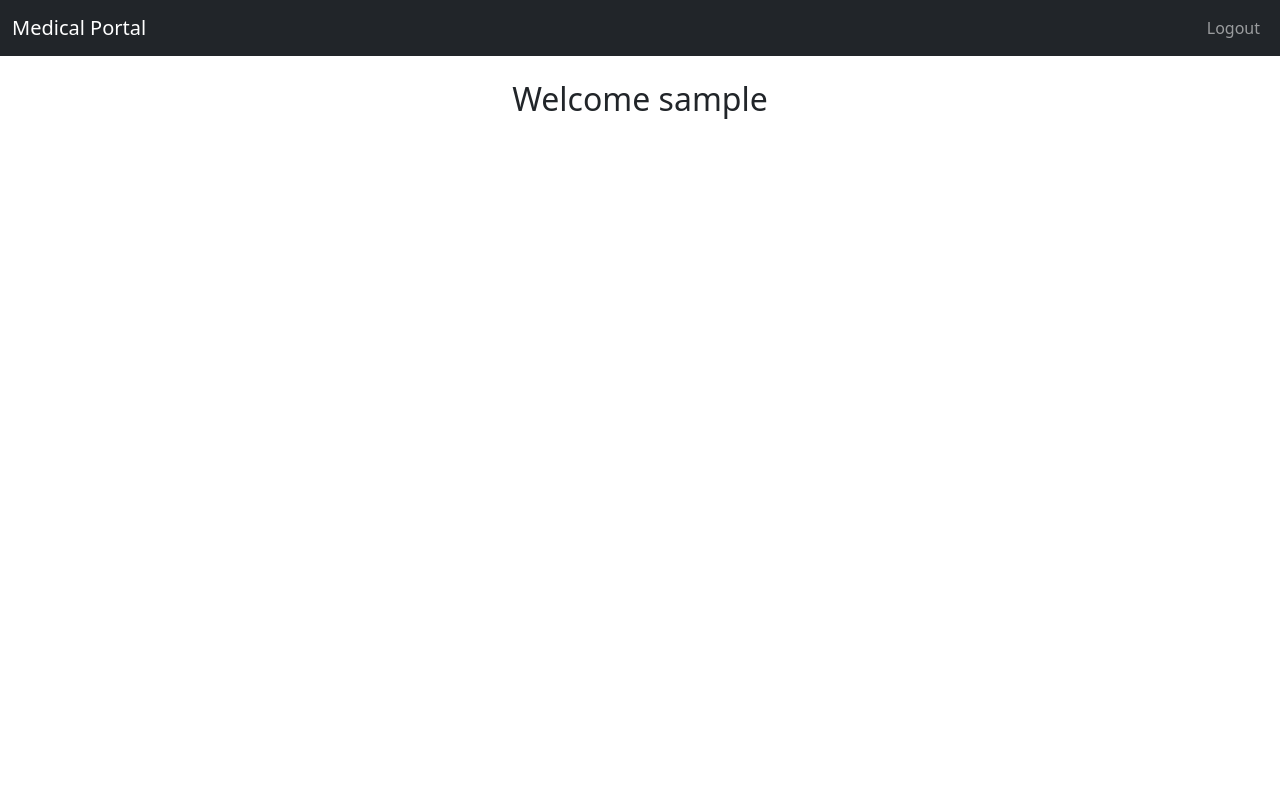
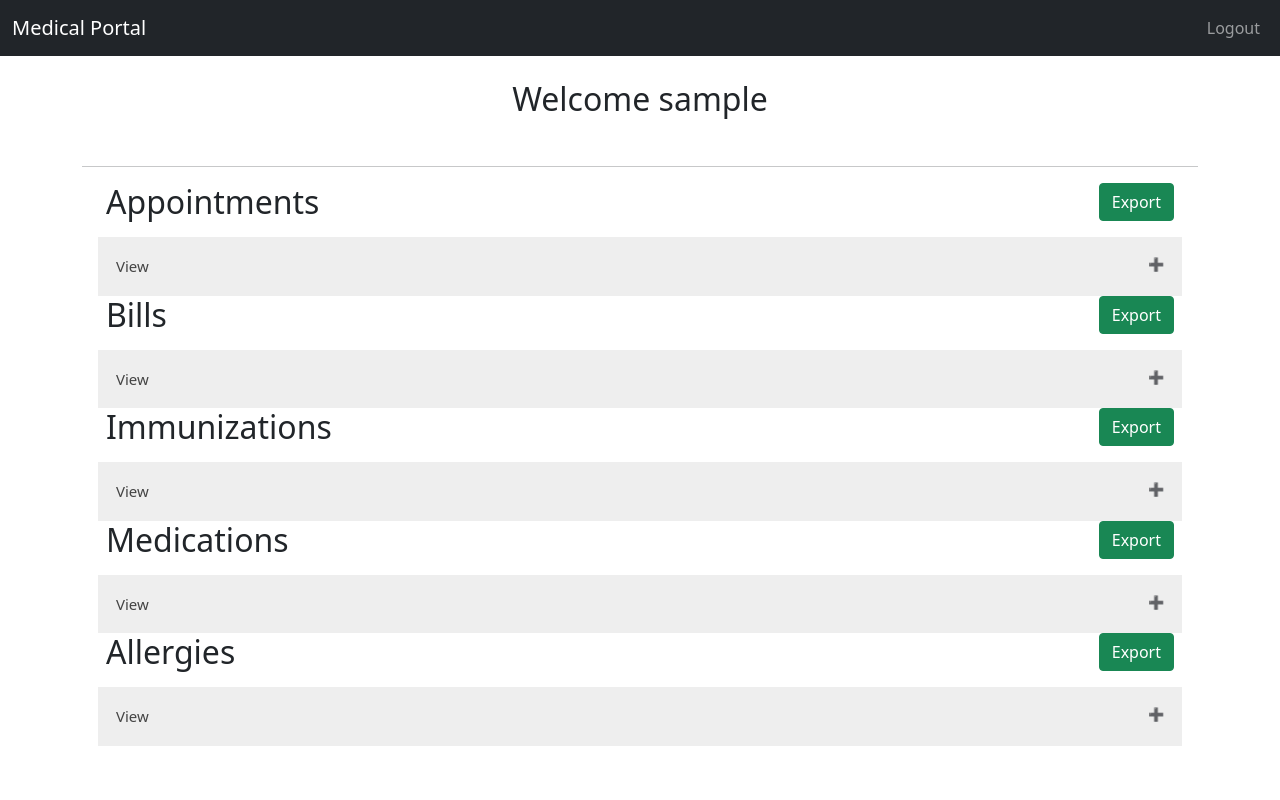
Before and after one commit to jassiel/cs4750-project, a PHP site: page /home.php in a window 1280 px wide. Run offline with PHP 8.4, Linux system fonts and the light colour scheme; the visitor is signed in with stand-in values (Sample User, id 1); tables that the repository leaves empty or names only in its code hold one stand-in row (values such as "Sample post").

Commit message:
Implemented patient.php, cleaned up files

```diff
--- a/header.php
+++ b/header.php
@@ -1,4 +1,8 @@
-<?php session_start(); ?>
+<?php
+session_start();
+require("connect-db.php");
+require ("request-db.php");
+?>
 
 <header>
   <nav class="navbar navbar-expand-md navbar-dark bg-dark">
--- a/home.php
+++ b/home.php
@@ -1,5 +1,7 @@
 <?php
 session_start();
+// require("connect-db.php");
+// require ("request-db.php");
 ?>
 <html>
 
@@ -24,9 +26,35 @@ session_start();
          <div class="row g-3 mt-2">
             <div class="col">
                <h2>Welcome <?php echo $_SESSION['username']; ?></h2>
+
+               <!-- <p><?php
+               $patient = getPatientByUserId(($_SESSION['userID']));
+               var_dump($patient);
+               ?></p> -->
+
             </div>
          </div>
       </div>
+
+      <?php if ($_SESSION['usertype'] == "patient") { ?>
+         <div class="container" align="center">
+            <div class="row g-3 mt-2">
+               <div class="col">
+                  <?php include ("patient.php"); ?>
+               </div>
+            </div>
+         </div>
+      <?php } else { ?>
+         <div class="container" align="center">
+            <div class="row g-3 mt-2">
+               <div class="col">
+                  <?php include ("doctor.php"); ?>
+               </div>
+            </div>
+         </div>
+      <?php } ?>
+
+
    <?php } else { ?>
       <div class="container" align="center">
          <div class="row g-3 mt-2">
--- a/login.php
+++ b/login.php
@@ -11,7 +11,7 @@ if ($_SERVER['REQUEST_METHOD'] == 'POST') {
     $mypassword = $_POST['passwd'];
     $hashed_password = password_hash($mypassword, PASSWORD_DEFAULT);
 
-    $query = 'SELECT * FROM users WHERE username=:username';
+    $query = 'SELECT * FROM Users WHERE username=:username';
     $statement = $db->prepare($query);
     $statement->bindValue(':username', $myusername);
     $statement->execute();
@@ -19,6 +19,8 @@ if ($_SERVER['REQUEST_METHOD'] == 'POST') {
 
     if (password_verify($mypassword, $result['passcode'])) {
         $_SESSION['username'] = $myusername;
+        $_SESSION['usertype'] = $result['usertype'];
+        $_SESSION['userID'] = intval($result['userID']);;
         header("location: home.php");
     } else {
         $error = 'Your Username or Password is invalid ';
--- /dev/null
+++ b/patient.php
@@ -0,0 +1,318 @@
+<?php
+session_start();
+// require("connect-db.php");
+// require ("request-db.php");
+?>
+
+<?php   // form handling
+$patient = getPidFromUserID($_SESSION['userID']);
+$allergies = getPatientAllergies($patient[0]);
+$appointments = getPatientAppointments($patient[0]);
+$bills = getPatientBills($patient[0]);
+$immunizations = getPatientImmunizations($patient[0]);
+$meds = getPatientMedications($patient[0]);
+
+
+if ($_SERVER['REQUEST_METHOD'] == 'POST') {
+    if (!empty($_POST['exportApps'])) {
+        exportApps($appointments);
+    } else if (!empty($_POST['exportBills'])) {
+        exportBills($bills);
+    } else if (!empty($_POST['exportImms'])) {
+        exportImms($immunizations);
+    } else if (!empty($_POST['exportMeds'])) {
+        exportMeds($meds);
+    } else if (!empty($_POST['exportAlls'])) {
+        exportAlls($allergies);
+    }
+}
+
+?>
+
+<html>
+
+<head>
+    <meta charset="utf-8">
+    <meta http-equiv="X-UA-Compatible" content="IE=edge">
+    <meta name="viewport" content="width=device-width, initial-scale=1">
+    <meta name="author" content="Group Project">
+    <meta name="description" content="Medical Portal">
+    <meta name="keywords" content="CS 4750 Project">
+    <link rel="icon" type="image/png" href="https://www.cs.virginia.edu/~up3f/cs4750/images/db-icon.png" />
+
+    <title>Medical Portal</title>
+    <link href="https://cdn.jsdelivr.net/npm/bootstrap@5.1.3/dist/css/bootstrap.min.css" rel="stylesheet"
+        integrity="sha384-1BmE4kWBq78iYhFldvKuhfTAU6auU8tT94WrHftjDbrCEXSU1oBoqyl2QvZ6jIW3" crossorigin="anonymous">
+</head>
+
+<body>
+    <hr />
+
+    <div class="container">
+        <div align="left">
+            <?php if ($appointments == NULL) { ?>
+                <div class="col-md-8">
+                    <h2>Appointments</h2>
+                    <p>No upcoming appointments</p>
+                </div>
+            <?php } else { ?>
+                <div class="row g-3 mx-auto">
+                    <div class="col-4 d-grid ">
+                        <h2>Appointments</h2>
+                    </div>
+                    <div class="col text-end">
+                        <form method="post" action="<?php echo $_SERVER['PHP_SELF']; ?>">
+                            <input type="submit" name="exportApps" value="Export" class="btn btn-success">
+                        </form>
+                    </div>
+                </div>
+                <button type="btn btn-secondary" class="collapsible">View</button>
+                <div class="content row justify-content-center">
+                    <table class="w3-table w3-bordered w3-card-4" style="width:100%">
+                        <thead>
+                            <tr style="background-color:#B0B0B0">
+                                <th><b>Date</b></th>
+                                <th><b>Reason for Visit</b></th>
+                            </tr>
+                        </thead>
+                        <tbody>
+                            <?php foreach ($appointments as $app): ?>
+                                <tr>
+                                    <td><?php echo $app['date']; ?></td>
+                                    <td><?php echo $app['description']; ?></td>
+                                </tr>
+                            <?php endforeach; ?>
+                        </tbody>
+                    </table>
+                </div>
+            <?php } ?>
+        </div>
+    </div>
+
+    <div class="container">
+        <div align="left">
+            <?php if ($bills == NULL) { ?>
+                <div class="col-md-8">
+                    <h2>Bills</h2>
+                    <p>No bills to show</p>
+                </div>
+            <?php } else { ?>
+                <div class="row g-3 mx-auto">
+                    <div class="col-4 d-grid ">
+                        <h2>Bills</h2>
+                    </div>
+                    <div class="col text-end">
+                        <form method="post" action="<?php echo $_SERVER['PHP_SELF']; ?>">
+                            <input type="submit" name="exportBills" value="Export" class="btn btn-success">
+                        </form>
+                    </div>
+                </div>
+                <button type="btn btn-secondary" class="collapsible">View</button>
+                <div class="content row justify-content-center">
+                    <table class="w3-table w3-bordered w3-card-4" style="width:100%">
+                        <thead>
+                            <tr style="background-color:#B0B0B0">
+                                <th><b>From date</b></th>
+                                <th><b>Amount</b></th>
+                            </tr>
+                        </thead>
+                        <tbody>
+                            <?php foreach ($bills as $bill): ?>
+                                <?php $temp = getBillApp($bill['appID']); ?>
+                                <tr>
+                                    <td><?php echo $temp['date']; ?></td>
+                                    <td><?php echo $bill['cost']; ?></td>
+                                </tr>
+                            <?php endforeach; ?>
+                        </tbody>
+                    </table>
+                </div>
+            <?php } ?>
+        </div>
+    </div>
+
+    <div class="container">
+        <div align="left">
+            <?php if ($immunizations == NULL) { ?>
+                <div class="col-md-8">
+                    <h2>Immunizations</h2>
+                    <p>No records on file</p>
+                </div>
+            <?php } else { ?>
+                <div class="row g-3 mx-auto">
+                    <div class="col-4 d-grid ">
+                        <h2>Immunizations</h2>
+                    </div>
+                    <div class="col text-end">
+                        <form method="post" action="<?php echo $_SERVER['PHP_SELF']; ?>">
+                            <input type="submit" name="exportImms" value="Export" class="btn btn-success">
+                        </form>
+                    </div>
+                </div>
+                <button type="btn btn-secondary" class="collapsible">View</button>
+                <div class="content row justify-content-center">
+                    <table class="w3-table w3-bordered w3-card-4" style="width:100%">
+                        <thead>
+                            <tr style="background-color:#B0B0B0">
+                                <th><b>Immunization</b></th>
+                            </tr>
+                        </thead>
+                        <tbody>
+                            <?php foreach ($immunizations as $imm): ?>
+                                <tr>
+                                    <td><?php echo $imm['description']; ?></td>
+                                </tr>
+                            <?php endforeach; ?>
+                        </tbody>
+                    </table>
+                </div>
+            <?php } ?>
+        </div>
+    </div>
+
+    <div class="container">
+        <div align="left">
+            <?php if ($meds == NULL) { ?>
+                <div class="col-md-8">
+                    <h2>Medications</h2>
+                    <p>None perscribed</p>
+                </div>
+            <?php } else { ?>
+                <div class="row g-3 mx-auto">
+                    <div class="col-4 d-grid ">
+                        <h2>Medications</h2>
+                    </div>
+                    <div class="col text-end">
+                        <form method="post" action="<?php echo $_SERVER['PHP_SELF']; ?>">
+                            <input type="submit" name="exportMeds" value="Export" class="btn btn-success">
+                        </form>
+                    </div>
+                </div>
+                <button type="btn btn-secondary" class="collapsible">View</button>
+                <div class="content row justify-content-center">
+                    <table class="w3-table w3-bordered w3-card-4" style="width:100%">
+                        <thead>
+                            <tr style="background-color:#B0B0B0">
+                                <th><b>Medication</b></th>
+                            </tr>
+                        </thead>
+                        <tbody>
+                            <?php foreach ($meds as $med): ?>
+                                <tr>
+                                    <td><?php echo $med['description']; ?></td>
+                                </tr>
+                            <?php endforeach; ?>
+                        </tbody>
+                    </table>
+                </div>
+            <?php } ?>
+        </div>
+    </div>
+
+    <div class="container">
+        <div align="left">
+            <?php if ($allergies == NULL) { ?>
+                <div class="col-md-8">
+                    <h2>Allergies</h2>
+                    <p>None on record</p>
+                </div>
+            <?php } else { ?>
+                <div class="row g-3 mx-auto">
+                    <div class="col-4 d-grid ">
+                        <h2>Allergies</h2>
+                    </div>
+                    <div class="col text-end">
+                        <form method="post" action="<?php echo $_SERVER['PHP_SELF']; ?>">
+                            <input type="submit" name="exportAlls" value="Export" class="btn btn-success">
+                        </form>
+                    </div>
+                </div>
+                <button type="btn btn-secondary" class="collapsible">View</button>
+                <div class="content row justify-content-center">
+                    <table class="w3-table w3-bordered w3-card-4" style="width:100%">
+                        <thead>
+                            <tr style="background-color:#B0B0B0">
+                                <th><b>Allergy</b></th>
+                                <th><b>Description</b></th>
+                                <th><b>Severity</b></th>
+                            </tr>
+                        </thead>
+                        <tbody>
+                            <?php foreach ($allergies as $allergery): ?>
+                                <tr>
+                                    <td><?php echo $allergery['aType']; ?></td>
+                                    <td><?php echo $allergery['description']; ?></td>
+                                    <td><?php echo $allergery['severity']; ?></td>
+                                </tr>
+                            <?php endforeach; ?>
+                        </tbody>
+                    </table>
+                </div>
+            <?php } ?>
+        </div>
+    </div>
+
+
+
+    <style>
+        .collapsible {
+            background-color: #eee;
+            color: #444;
+            cursor: pointer;
+            padding: 18px;
+            width: 100%;
+            border: none;
+            text-align: left;
+            outline: none;
+            font-size: 15px;
+        }
+
+        /* Add a background color to the button if it is clicked on (add the .active class with JS), and when you move the mouse over it (hover) */
+        .active,
+        .collapsible:hover {
+            background-color: #ccc;
+        }
+
+        .content {
+            padding: 0 18px;
+            background-color: white;
+            max-height: 0;
+            overflow: hidden;
+            transition: max-height 0.2s ease-out;
+        }
+
+        .collapsible:after {
+            content: '\02795';
+            /* Unicode character for "plus" sign (+) */
+            font-size: 13px;
+            color: white;
+            float: right;
+            margin-left: 5px;
+        }
+
+        .active:after {
+            content: "\2796";
+            /* Unicode character for "minus" sign (-) */
+        }
+    </style>
+
+    <script>
+        var coll = document.getElementsByClassName("collapsible");
+        var i;
+
+        for (i = 0; i < coll.length; i++) {
+            coll[i].addEventListener("click", function () {
+                this.classList.toggle("active");
+                var content = this.nextElementSibling;
+                if (content.style.maxHeight) {
+                    content.style.maxHeight = null;
+                } else {
+                    content.style.maxHeight = content.scrollHeight + "px";
+                }
+            });
+        }
+    </script>
+
+</body>
+
+</html>
--- a/request-db.php
+++ b/request-db.php
@@ -22,17 +22,12 @@ function addPatients($pID, $first, $last, $gender, $DOB, $SSN, $ethnicity, $stre
 
       $statement->execute();
       $statement->closeCursor();
-   } catch (PDOException $e)
-   {
+   } catch (PDOException $e) {
       $e->getMessage();   // consider a generic message
-   } catch (Exception $e)
-   {
+   } catch (Exception $e) {
       $e->getMessage();   // consider a generic message
    }
 }
-
-
-
 
 function getAllPatients()
 {
@@ -46,7 +41,6 @@ function getAllPatients()
 
    return $result;
 }
-
 
 function getPatientById($pID)
 {
@@ -62,11 +56,10 @@ function getPatientById($pID)
    return $result;
 }
 
-
 function updatePatient($pID, $first, $last, $gender, $DOB, $SSN, $ethnicity, $street, $city, $state, $zip)
 {
    global $db;
-   $query = "update Patient set first=:first, last=:last, gender=:gender, DOB=:DOB, SSN=:SSN, ethnicity=:ethnicity, street=:street, city=:city, state=:state, zip=:zip where pID=:pID" ;
+   $query = "update Patient set first=:first, last=:last, gender=:gender, DOB=:DOB, SSN=:SSN, ethnicity=:ethnicity, street=:street, city=:city, state=:state, zip=:zip where pID=:pID";
 
 
    $statement = $db->prepare($query);
@@ -87,11 +80,10 @@ function updatePatient($pID, $first, $last, $gender, $DOB, $SSN, $ethnicity, $st
    $statement->closeCursor();
 }
 
-
 function deletePatient($pID)
 {
    global $db;
-   $query = "delete from Patient where pID=:pID" ;
+   $query = "delete from Patient where pID=:pID";
 
 
    $statement = $db->prepare($query);
@@ -160,7 +152,8 @@ function deleteAppointment($appID)
    $statement->execute();
    $statement->closeCursor();
 }
-function exportPatients($patients) {
+function exportPatients($patients)
+{
    $filename = "patients_" . date('Y-m-d') . ".csv";
    header('Content-Type: text/csv; charset=utf-8');
    header('Content-Disposition: attachment; filename="' . $filename . '"');
@@ -180,7 +173,262 @@ function exportPatients($patients) {
          $row['city'],
          $row['state'],
          $row['zip'],
-       ));
+      )
+      );
+   }
+
+   fclose($output);
+   exit();
+}
+
+function getPatientByUserId($userID)
+{
+   global $db;
+   $query = "select * from Patient where userID=:userID";
+   $statement = $db->prepare($query);    // compile
+   $statement->bindValue(':userID', $userID);
+   $statement->execute();
+   $result = $statement->fetch();
+   $statement->closeCursor();
+
+   return $result;
+}
+
+function getPidFromUserID($userID)
+{
+   global $db;
+   $query = 'select pID from Patient where userID=:userID';
+   $statement = $db->prepare($query);    // compile
+   $statement->bindValue(':userID', $userID);
+   $statement->execute();
+   $result = $statement->fetch();
+   $statement->closeCursor();
+
+   return $result;
+}
+
+function getPatientAllergies($pID)
+{
+   global $db;
+   $query = 'select aType, description, severity from Allergies where pID=:pID';
+   $statement = $db->prepare($query);    // compile
+   $statement->bindValue(':pID', $pID);
+   $statement->execute();
+   $result = $statement->fetchAll();
+   $statement->closeCursor();
+
+   if ($result == 0) {
+      return NULL;
+   } else
+      return $result;
+}
+
+function getPatientAppointments($pID)
+{
+   global $db;
+   $query = 'select * from Appointments where pID=:pID';
+   $statement = $db->prepare($query);    // compile
+   $statement->bindValue(':pID', $pID);
+   $statement->execute();
+   $result = $statement->fetchAll();
+   $statement->closeCursor();
+
+   if ($result == 0) {
+      return NULL;
+   } else
+      return $result;
+}
+
+function getPatientDoctor($docID)
+{
+   global $db;
+   $query = 'select first, last from Doctor where docID=:docID';
+   $statement = $db->prepare($query);    // compile
+   $statement->bindValue(':docID', $docID);
+   $statement->execute();
+   $result = $statement->fetch();
+   $statement->closeCursor();
+   echo $result == 0;
+   if ($result == 0) {
+      return NULL;
+   } else
+      return $result;
+}
+
+function getPatientBills($pID)
+{
+   global $db;
+   $query = 'select appID, cost from Bill where pID=:pID';
+   $statement = $db->prepare($query);    // compile
+   $statement->bindValue(':pID', $pID);
+   $statement->execute();
+   $result = $statement->fetchAll();
+   $statement->closeCursor();
+
+   if ($result == 0) {
+      return NULL;
+   } else
+      return $result;
+}
+
+function getBillApp($appID)
+{
+   global $db;
+   $query = 'select date from Appointments where appID=:appID';
+   $statement = $db->prepare($query);    // compile
+   $statement->bindValue(':appID', $appID);
+   $statement->execute();
+   $result = $statement->fetch();
+   $statement->closeCursor();
+
+   if ($result == 0) {
+      return NULL;
+   } else
+      return $result;
+}
+
+function getPatientImmunizations($pID)
+{
+   global $db;
+   $query = 'select description from Immunizations where pID=:pID';
+   $statement = $db->prepare($query);    // compile
+   $statement->bindValue(':pID', $pID);
+   $statement->execute();
+   $result = $statement->fetchAll();
+   $statement->closeCursor();
+
+   if ($result == 0) {
+      return NULL;
+   } else
+      return $result;
+}
+
+function getPatientMedications($pID)
+{
+   global $db;
+   $query = 'select mCode, description, reason from Medications where pID=:pID';
+   $statement = $db->prepare($query);    // compile
+   $statement->bindValue(':pID', $pID);
+   $statement->execute();
+   $result = $statement->fetchAll();
+   $statement->closeCursor();
+
+   if ($result == 0) {
+      return NULL;
+   } else
+      return $result;
+}
+
+function getMedsPerscribedBy($mCode)
+{
+   global $db;
+   $query = 'select docID from Perscribes where mCode=:mCode';
+   $statement = $db->prepare($query);    // compile
+   $statement->bindValue(':mCode', $mCode);
+   $statement->execute();
+   $result = $statement->fetch();
+   $statement->closeCursor();
+
+   if ($result == 0) {
+      return NULL;
+   } else
+      return $result;
+}
+
+function exportApps($apps)
+{
+   $filename = "appointments" . date('Y-m-d') . ".csv";
+   header('Content-Type: text/csv; charset=utf-8');
+   header('Content-Disposition: attachment; filename="' . $filename . '"');
+   $output = fopen('php://output', 'w');
+   fputcsv($output, array('Date', 'Reason for visit'));
+
+   foreach ($apps as $row) {
+      fputcsv($output, array(
+         $row['date'],
+         $row['description'],
+      )
+      );
+   }
+
+   fclose($output);
+   exit();
+}
+
+function exportBills($bills)
+{
+   $filename = "bills" . date('Y-m-d') . ".csv";
+   header('Content-Type: text/csv; charset=utf-8');
+   header('Content-Disposition: attachment; filename="' . $filename . '"');
+   $output = fopen('php://output', 'w');
+   fputcsv($output, array('Date', 'Cost'));
+
+   foreach ($bills as $row) {
+      $temp = getBillApp($row['appID']);
+      fputcsv($output, array(
+         $temp['date'],
+         $row['cost'],
+      )
+      );
+   }
+
+   fclose($output);
+   exit();
+}
+
+function exportImms($imms)
+{
+   $filename = "immunizations" . date('Y-m-d') . ".csv";
+   header('Content-Type: text/csv; charset=utf-8');
+   header('Content-Disposition: attachment; filename="' . $filename . '"');
+   $output = fopen('php://output', 'w');
+   fputcsv($output, array('Immunization'));
+
+   foreach ($imms as $row) {
+      fputcsv($output, array(
+         $row['description'],
+      )
+      );
+   }
+
+   fclose($output);
+   exit();
+}
+
+function exportMeds($meds)
+{
+   $filename = "medications" . date('Y-m-d') . ".csv";
+   header('Content-Type: text/csv; charset=utf-8');
+   header('Content-Disposition: attachment; filename="' . $filename . '"');
+   $output = fopen('php://output', 'w');
+   fputcsv($output, array('Medication'));
+
+   foreach ($meds as $row) {
+      fputcsv($output, array(
+         $row['description'],
+      )
+      );
+   }
+
+   fclose($output);
+   exit();
+}
+
+function exportAlls($alls)
+{
+   $filename = "allergies" . date('Y-m-d') . ".csv";
+   header('Content-Type: text/csv; charset=utf-8');
+   header('Content-Disposition: attachment; filename="' . $filename . '"');
+   $output = fopen('php://output', 'w');
+   fputcsv($output, array('Allergy', 'Description', 'Severity'));
+
+   foreach ($alls as $row) {
+      fputcsv($output, array(
+         $row['aType'],
+         $row['description'],
+         $row['severity'],
+      )
+      );
    }
 
    fclose($output);
```
Also changed, not shown: request.php (+11 -9 lines). Lines whose indentation alone changed are shown as unchanged.
